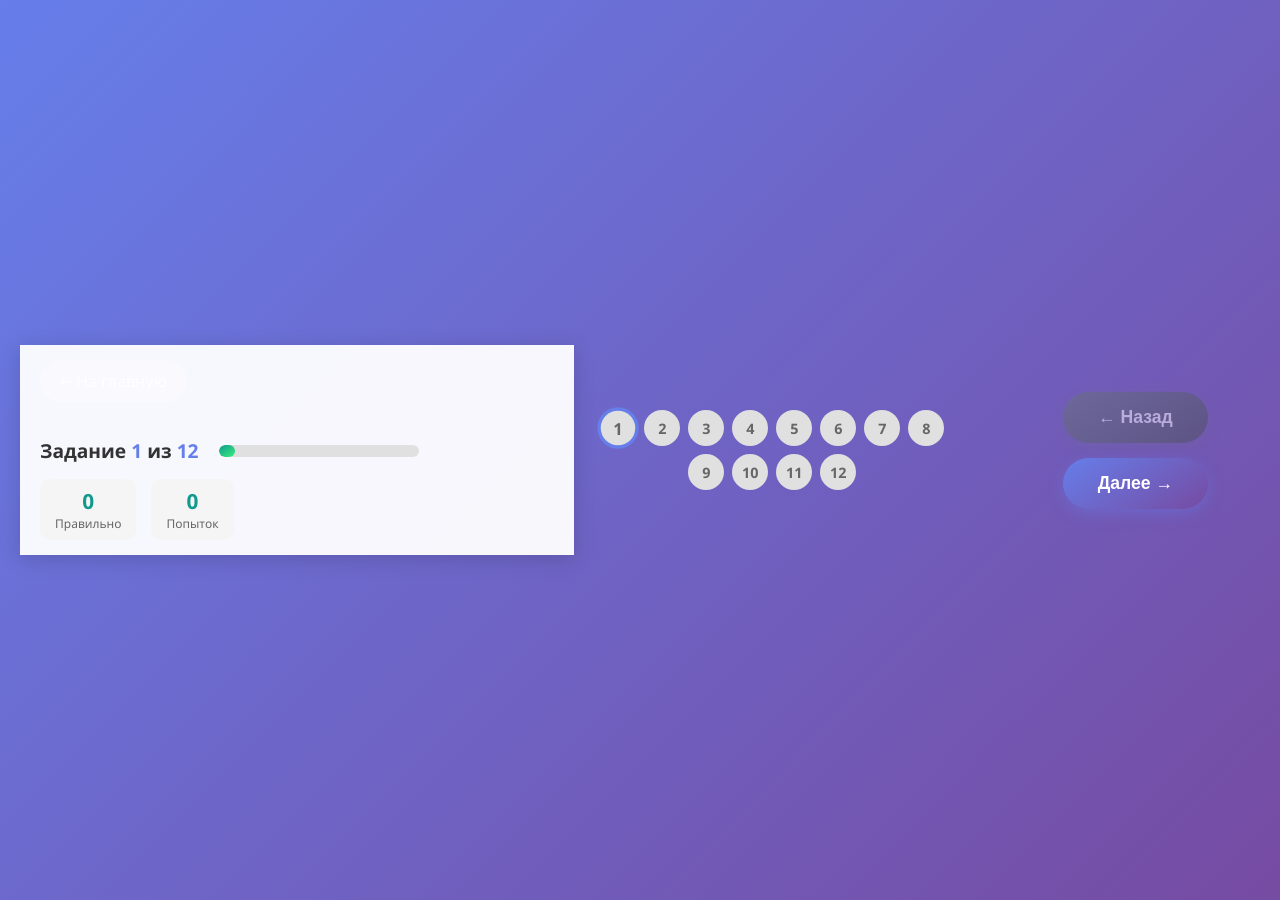
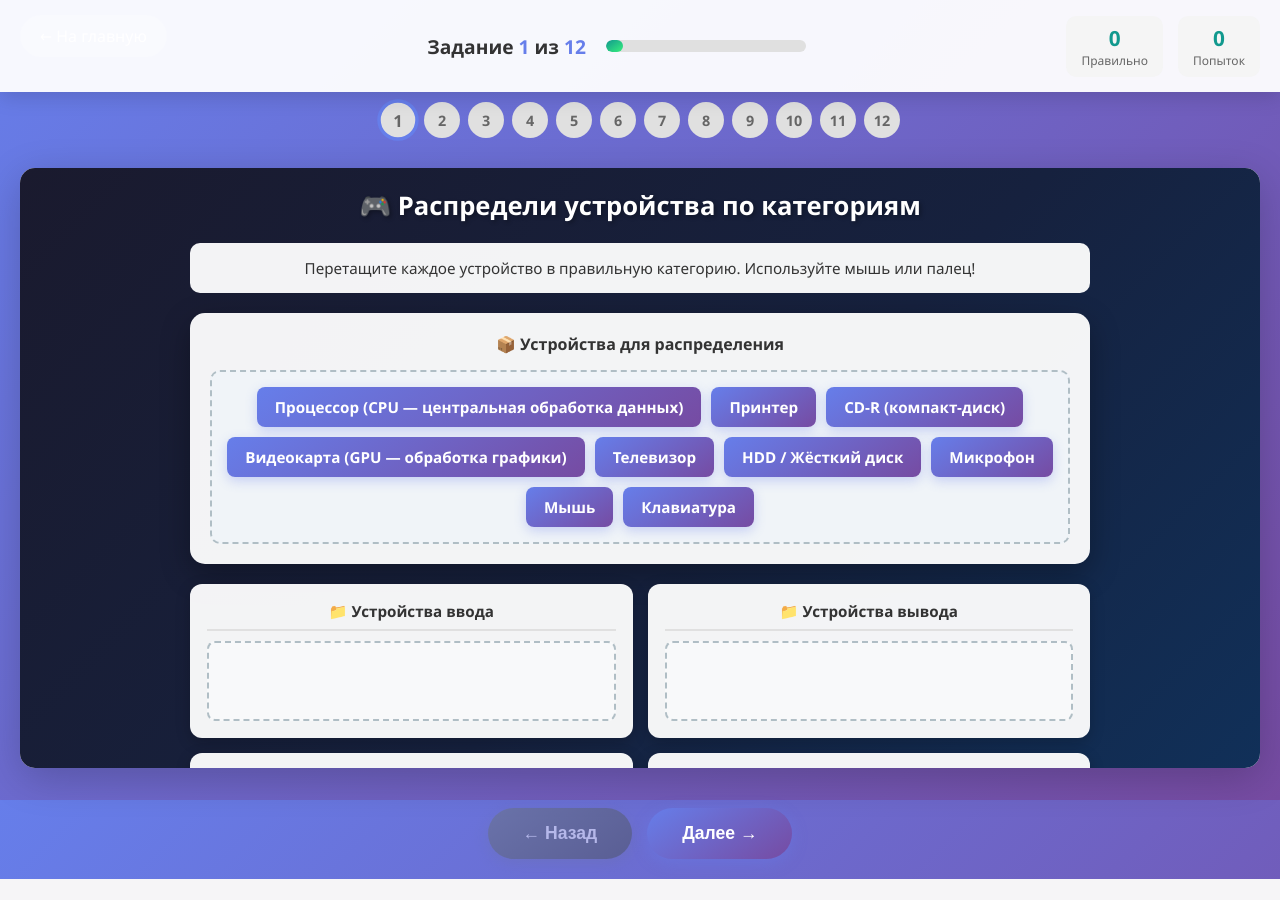
Before and after one commit to BesuglovS/vpr7, a PHP site: page /vpr7-exam.html in a window 1280 px wide. After the commit the page ends 879 px from the top, so only its background shows below. Run offline with PHP 8.4, Linux system fonts and the light colour scheme.

Commit message:
Исправление режима экзамена: исправлено отображение заданий, устранено бесконечное увеличение высоты, исправлены стили

```diff
--- a/css/vpr7-exam.css
+++ b/css/vpr7-exam.css
@@ -4,6 +4,17 @@
  */
 
 @import url("vpr7-main.css");
+
+html,
+body {
+  height: 100%;
+  display: flex !important;
+  flex-direction: column !important;
+  margin: 0 !important;
+  padding: 0 !important;
+  align-items: stretch !important;
+  justify-content: flex-start !important;
+}
 
 /* Header */
 .header {
@@ -95,16 +106,19 @@
   flex: 1;
   background: white;
   border-radius: 15px;
-  overflow: visible;
+  overflow: hidden;
   box-shadow: 0 10px 40px rgba(0, 0, 0, 0.2);
+  max-width: 1400px;
+  margin: 0 auto;
+  width: 100%;
 }
 
 .task-frame {
   width: 100%;
-  height: 800px;
-  min-height: 600px;
+  height: 100% !important;
   border: none;
   display: block;
+  min-height: 600px;
 }
 
 /* Navigation */
--- a/vpr7-exam.html
+++ b/vpr7-exam.html
@@ -130,8 +130,8 @@
 
       // Инициализация
       function init() {
-        // Очищаем результаты при новом запуске экзамена
-        localStorage.removeItem("vpr7-exam-results");
+        // Загружаем сохранённые результаты
+        loadResults();
         renderTaskIndicators();
         loadTask(currentTaskIndex);
         updateUI();
@@ -216,14 +216,7 @@
       // Автоматическое изменение высоты iframe
       function resizeIframe() {
         const frame = document.getElementById("taskFrame");
-        try {
-          const doc = frame.contentDocument || frame.contentWindow.document;
-          const height = doc.body.scrollHeight;
-          frame.style.height = Math.max(height + 50, 600) + "px";
-        } catch (e) {
-          // Если iframe ещё не загрузился или кросс-домен
-          frame.style.height = "800px";
-        }
+        frame.style.height = "900px";
       }
 
       // Слушатель загрузки iframe
@@ -398,14 +391,15 @@
 
       // Приём сообщений от iframe
       window.addEventListener("message", function (event) {
+        // Отключаем автоматическое изменение высоты - исключаем циклический рост
         // Обработка высоты контента
-        if (event.data && event.data.type === "vpr7-content-height") {
-          const frame = document.getElementById("taskFrame");
-          const height = event.data.height;
-          if (height && height > 400) {
-            frame.style.height = height + 20 + "px";
-          }
-        }
+        // if (event.data && event.data.type === "vpr7-content-height") {
+        //   const frame = document.getElementById("taskFrame");
+        //   const height = event.data.height;
+        //   if (height && height > 400) {
+        //     frame.style.height = height + 20 + "px";
+        //   }
+        // }
 
         // Проверяем тип сообщения
         if (event.data && event.data.type === "vpr7-task-result") {
```
